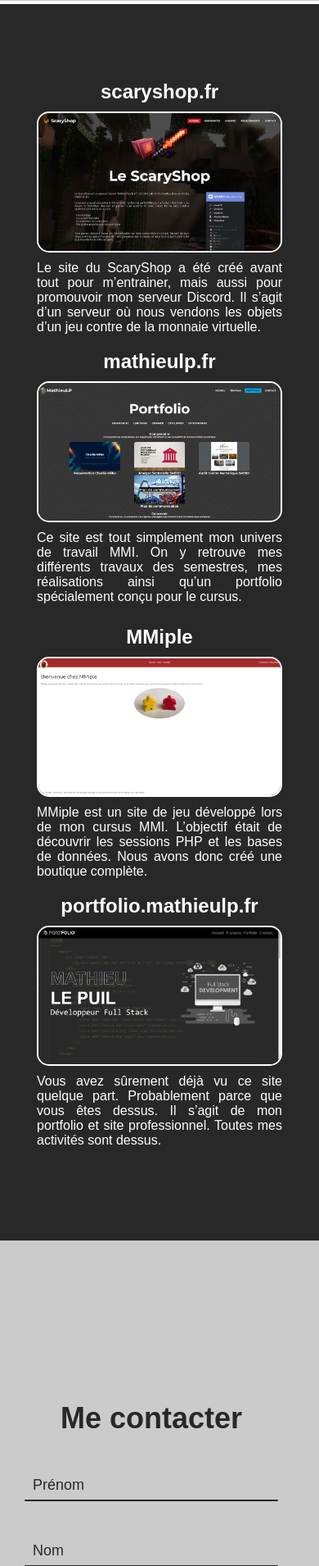
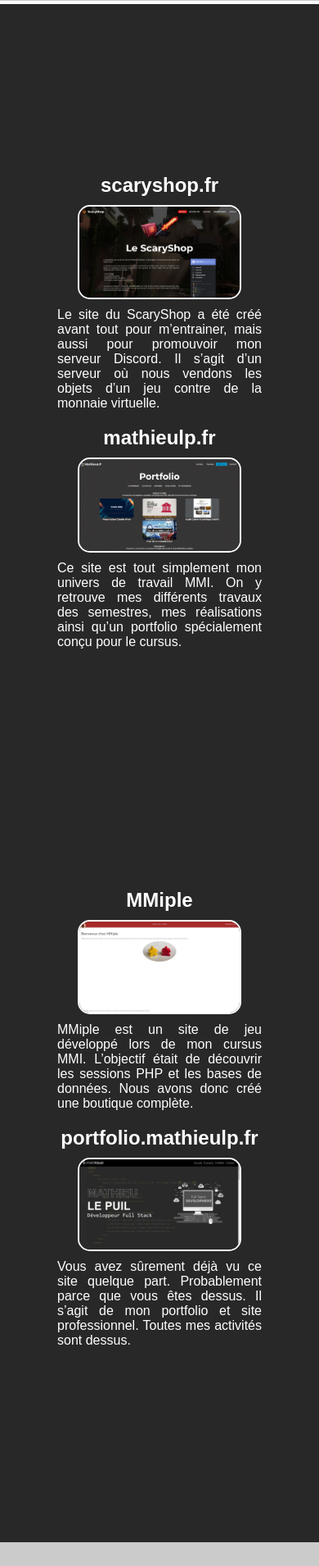
Before and after one commit to MathieuLePuil/portfolio.mathieulp.fr, a PHP site: page / in a window 390 px wide. Shown: the part 1687-3597 px from the top of the page at 82% size. Run offline with PHP 8.4, Linux system fonts and the light colour scheme; some libraries are stand-ins or nearby versions.

Commit message:
Responsive section portfolio

```diff
--- a/style/style.css
+++ b/style/style.css
@@ -432,14 +432,14 @@ nav {
 /* Section PORTFOLIO */
 
 #portfolio {
-    height: 73vh;
+    height: 83vh;
     width: 100%;
     background-color: #282828;
     display: flex;
 }
 
 #portfolio2 {
-    height: 60vh;
+    height: 70vh;
     width: 100%;
     background-color: #282828;
     display: flex;
@@ -504,8 +504,15 @@ nav {
 }
 
 @media screen and (max-width: 1050px) {
+    .pf-img {
+        width: 300px;
+    }
+
+    .pf-texte {
+        width: 300px;
+    }
     #portfolio {
-        height: 120vh;
+        height: 140vh;
         width: 100%;
         background-color: #282828;
         display: flex;
@@ -517,14 +524,14 @@ nav {
         margin: 0;
     }
     #portfolio2 {
-        height: 110vh;
+        height: 140vh;
         width: 100%;
         background-color: #282828;
         display: flex;
         flex-direction: column;
         align-items: center;
         justify-content: center;
-        margin-top: -100px;
+        margin-top: -180px;
     }
     .mmiple {
         margin: 0;
@@ -540,18 +547,27 @@ nav {
         width: 300px;
     }
     #portfolio2 {
-        height: 100vh;
-        margin-top: -150px;
+        height: 120vh;
     }
     #portfolio {
-        height: 100vh;
+        height: 120vh;
     }
 }
 
 @media screen and (max-width: 450px) {
+    #portfolio {
+        height: 120vh;
+    }
     #portfolio2 {
-        height: 100vh;
-        margin-top: -180px;
+        height: 120vh;
+        margin-top: -150px;
+    }
+    .pf-img {
+        width: 200px;
+    }
+
+    .pf-texte {
+        width: 250px;
     }
 }
 
```
